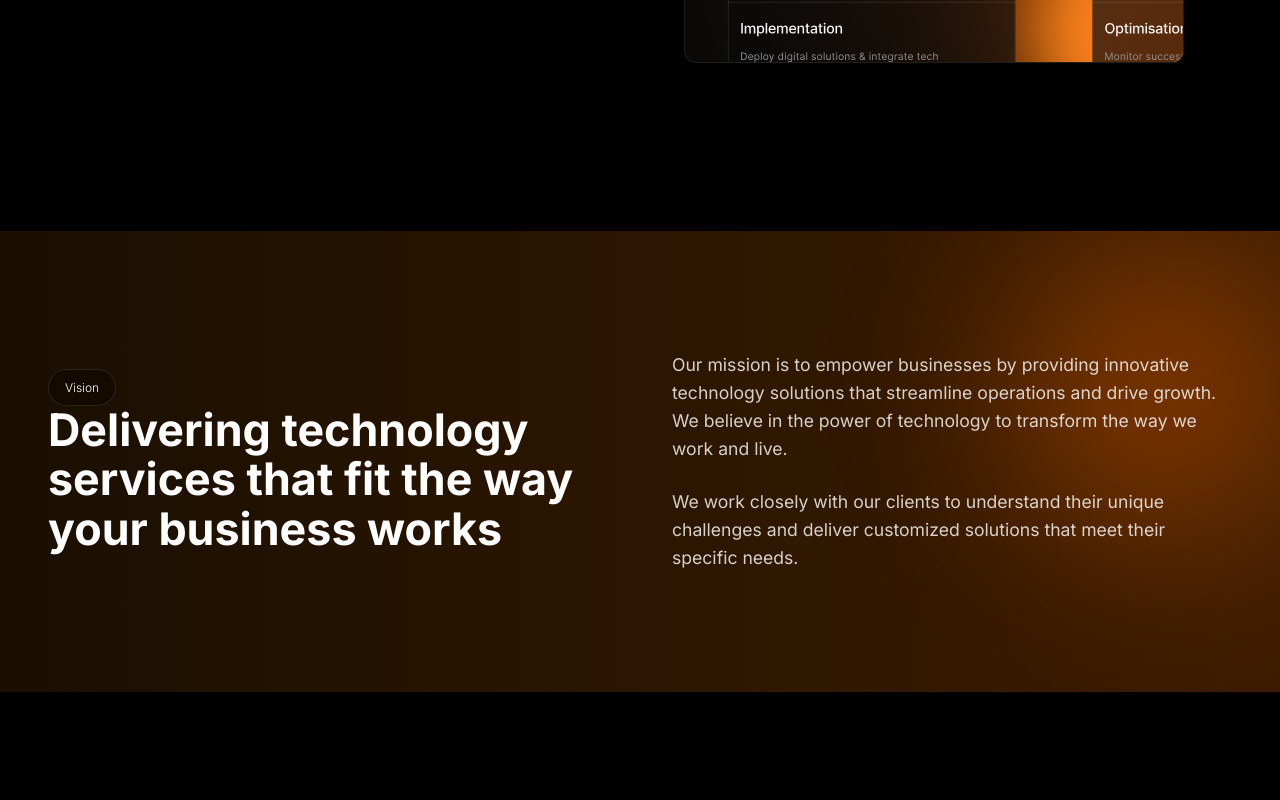
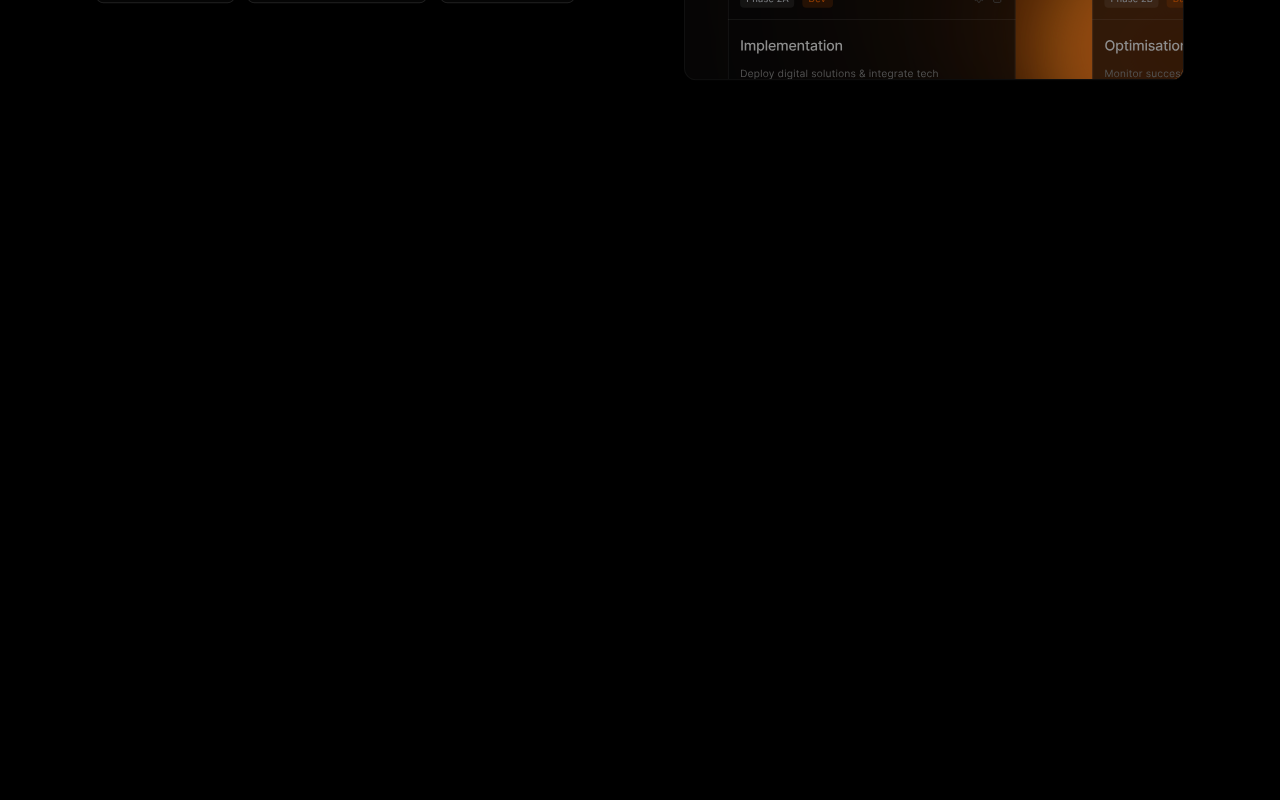
Before and after one commit to michaeldiopenes7/asbir-web-vite, a React (Vite) app: page / in a window 1280 px wide. Shown: the part 3460-4260 px from the top of the page. After the commit the page ends 3691 px from the top, so only its background shows below. Built offline with nearby package versions, Linux system fonts and the light colour scheme.

Commit message:
cmtout-modules

```diff
--- a/src/App.jsx
+++ b/src/App.jsx
@@ -30,11 +30,11 @@ const App = () => {
       <Hero />
       <Suspense fallback={<SectionLoader />}>
         <Services />
-        <VisionBanner />
+        {/*<VisionBanner />
         <Team />
         <Works />
         <ContactCTA />
-        <Footer />
+        <Footer />*/}
       </Suspense>
     </div>
   );
```
